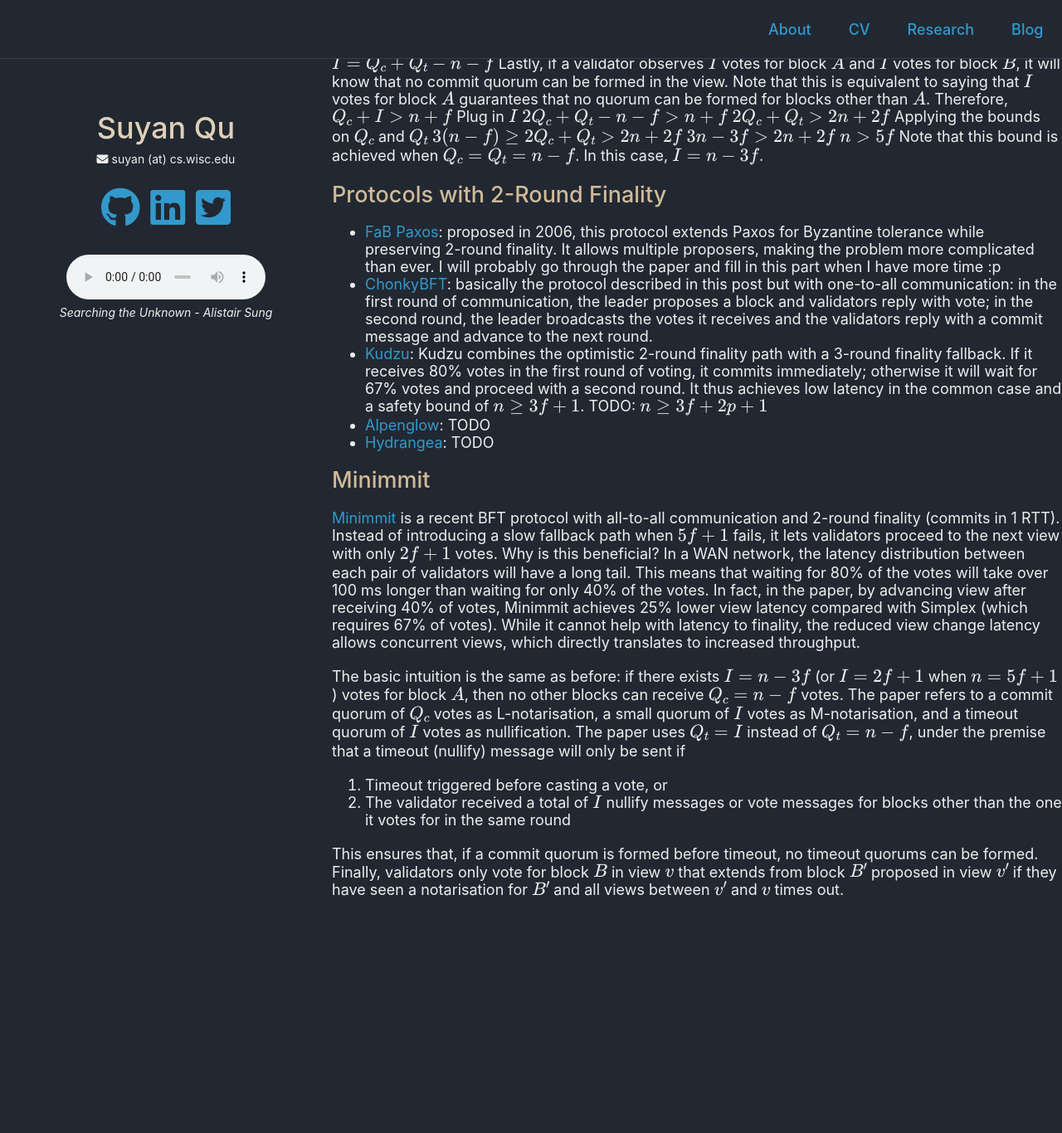
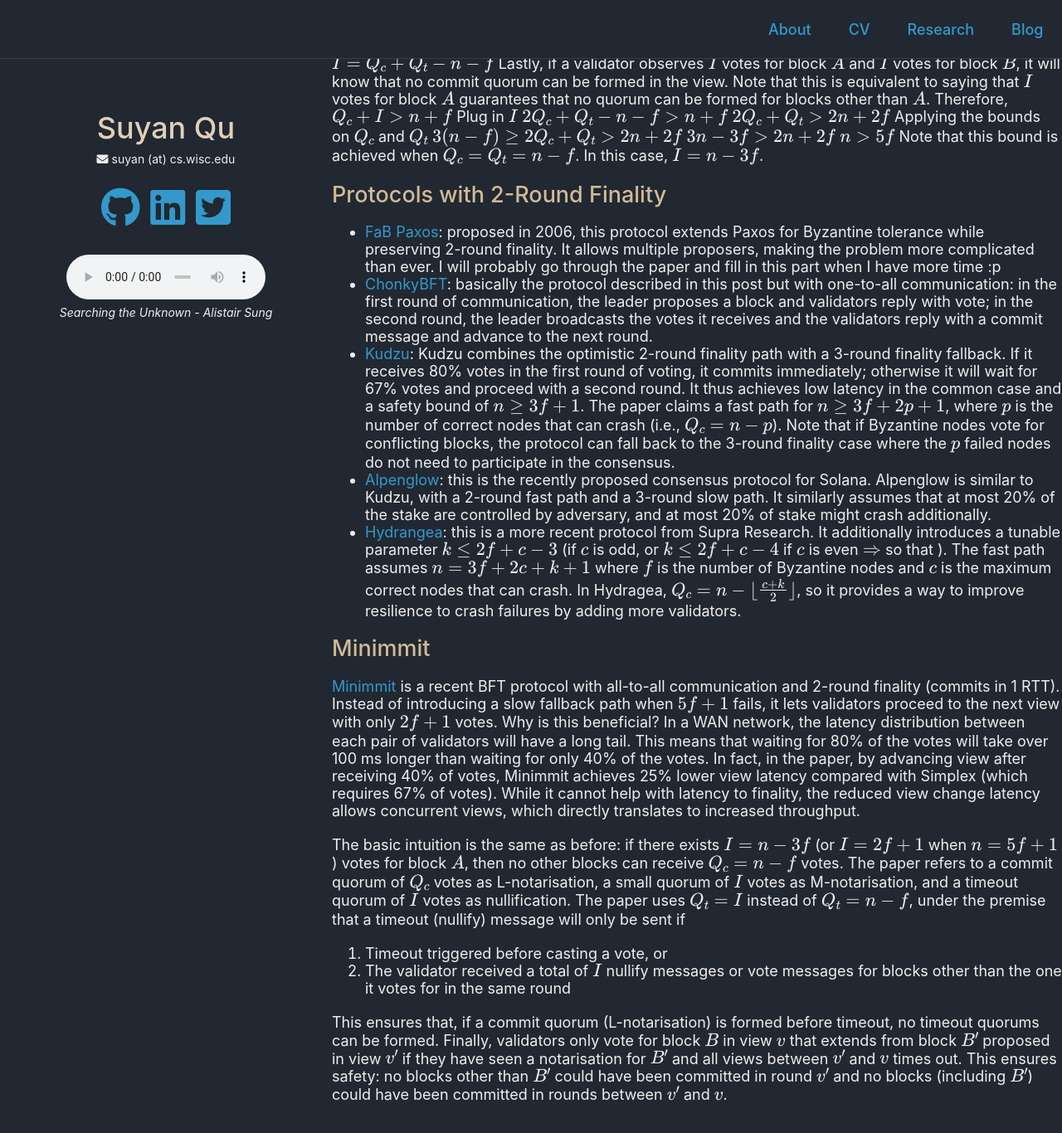
Before and after one commit to qusuyan/qusuyan.github.io, a Jekyll site: the page built from _posts/2026-03-09-two-round-finality.md, in a window 1280 px wide and 1400 px high, scrolled down 1647 px. Shown: the top 1366 px of the window at 83% size. Built offline with Jekyll 4.4.1, drawn with Linux system fonts in a browser that asks for light colours; before the commit the page ends 2800 px from its top, so only the background shows below that.

Commit message:
fill in literature reviews

```diff
--- a/_posts/2026-03-09-two-round-finality.md
+++ b/_posts/2026-03-09-two-round-finality.md
@@ -52,9 +52,9 @@ Note that this bound is achieved when $Q_c=Q_t=n-f$. In this case, $I=n-3f$.
 ## Protocols with 2-Round Finality
 * [FaB Paxos](https://www.cs.cornell.edu/lorenzo/papers/fab.pdf): proposed in 2006, this protocol extends Paxos for Byzantine tolerance while preserving 2-round finality. It allows multiple proposers, making the problem more complicated than ever. I will probably go through the paper and fill in this part when I have more time :p
 * [ChonkyBFT](https://arxiv.org/abs/2503.15380): basically the protocol described in this post but with one-to-all communication: in the first round of communication, the leader proposes a block and validators reply with vote; in the second round, the leader broadcasts the votes it receives and the validators reply with a commit message and advance to the next round.
-* [Kudzu](https://arxiv.org/abs/2505.08771): Kudzu combines the optimistic 2-round finality path with a 3-round finality fallback. If it receives 80% votes in the first round of voting, it commits immediately; otherwise it will wait for 67% votes and proceed with a second round. It thus achieves low latency in the common case and a safety bound of $n\ge 3f+1$. TODO: $n\ge3f+2p+1$
-* [Alpenglow](https://www.anza.xyz/blog/alpenglow-a-new-consensus-for-solana): TODO
-* [Hydrangea](https://eprint.iacr.org/2025/1112): TODO
+* [Kudzu](https://arxiv.org/abs/2505.08771): Kudzu combines the optimistic 2-round finality path with a 3-round finality fallback. If it receives 80% votes in the first round of voting, it commits immediately; otherwise it will wait for 67% votes and proceed with a second round. It thus achieves low latency in the common case and a safety bound of $n\ge 3f+1$. The paper claims a fast path for $n\ge 3f+2p+1$, where $p$ is the number of correct nodes that can crash (i.e., $Q_c=n-p$). Note that if Byzantine nodes vote for conflicting blocks, the protocol can fall back to the 3-round finality case where the $p$ failed nodes do not need to participate in the consensus.
+* [Alpenglow](https://www.anza.xyz/blog/alpenglow-a-new-consensus-for-solana): this is the recently proposed consensus protocol for Solana. Alpenglow is similar to Kudzu, with a 2-round fast path and a 3-round slow path. It similarly assumes that at most 20% of the stake are controlled by adversary, and at most 20% of stake might crash additionally.
+* [Hydrangea](https://eprint.iacr.org/2025/1112): this is a more recent protocol from Supra Research. It additionally introduces a tunable parameter $k\le2f+c-3$ (if $c$ is odd, or $k\le 2f+c-4$ if $c$ is even $\Rightarrow$ so that ). The fast path assumes $n=3f+2c+k+1$ where $f$ is the number of Byzantine nodes and $c$ is the maximum correct nodes that can crash. In Hydragea, $Q_c=n-\lfloor\frac{c+k}{2}\rfloor$, so it provides a way to improve resilience to crash failures by adding more validators.
 
 ## Minimmit
 [Minimmit](https://fc26.ifca.ai/preproceedings/171.pdf) is a recent BFT protocol with all-to-all communication and 2-round finality (commits in 1 RTT). Instead of introducing a slow fallback path when $5f+1$ fails, it lets validators proceed to the next view with only $2f+1$ votes. Why is this beneficial? In a WAN network, the latency distribution between each pair of validators will have a long tail. This means that waiting for 80% of the votes will take over 100 ms longer than waiting for only 40% of the votes. In fact, in the paper, by advancing view after receiving 40% of votes, Minimmit achieves 25% lower view latency compared with Simplex (which requires 67% of votes). While it cannot help with latency to finality, the reduced view change latency allows concurrent views, which directly translates to increased throughput.
@@ -63,4 +63,4 @@ The basic intuition is the same as before: if there exists $I=n-3f$ (or $I=2f+1$
 1. Timeout triggered before casting a vote, or
 2. The validator received a total of $I$ nullify messages or vote messages for blocks other than the one it votes for in the same round
 
-This ensures that, if a commit quorum is formed before timeout, no timeout quorums can be formed. Finally, validators only vote for block $B$ in view $v$ that extends from block $B'$ proposed in view $v'$ if they have seen a notarisation for $B'$ and all views between $v'$ and $v$ times out.
+This ensures that, if a commit quorum (L-notarisation) is formed before timeout, no timeout quorums can be formed. Finally, validators only vote for block $B$ in view $v$ that extends from block $B'$ proposed in view $v'$ if they have seen a notarisation for $B'$ and all views between $v'$ and $v$ times out. This ensures safety: no blocks other than $B'$ could have been committed in round $v'$ and no blocks (including $B'$) could have been committed in rounds between $v'$ and $v$.
```
